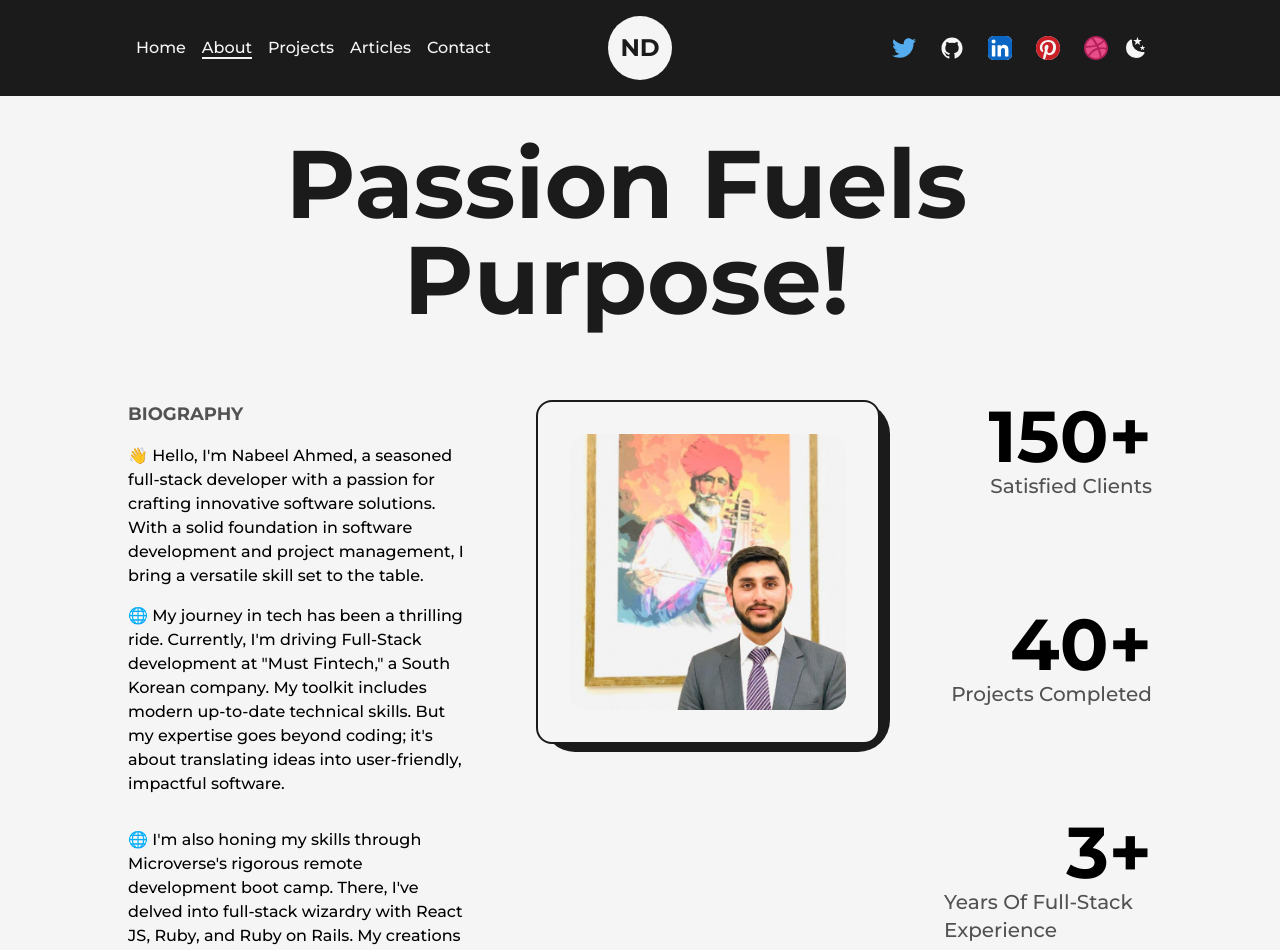
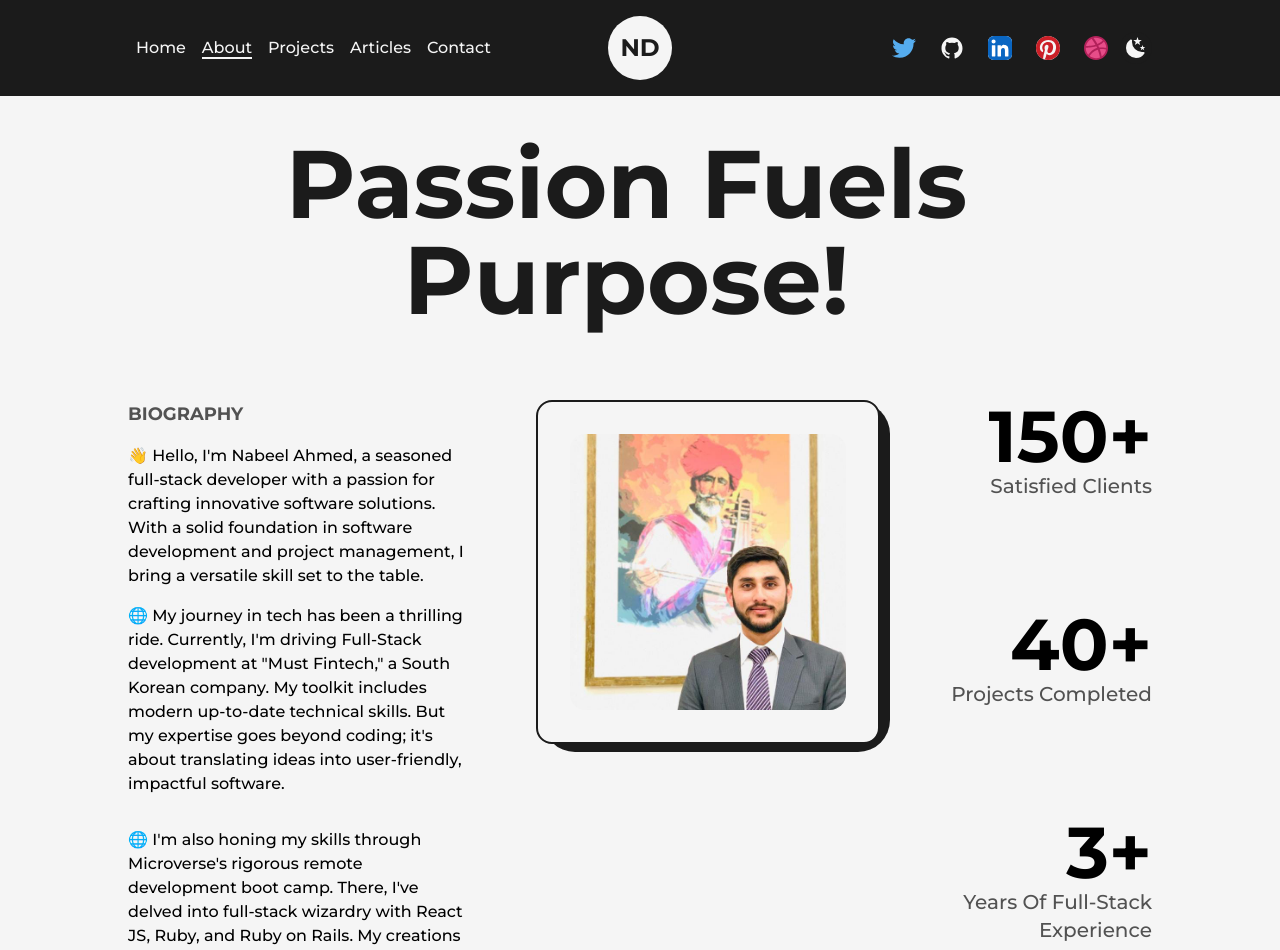
Before and after one commit to Metaverse-Nabeel/portfolio_next_JS, a Next.js app: page /about in a window 1280 px wide. Shown: the top 950 px of the page. Built offline with nearby package versions, Linux system fonts and the light colour scheme.

Commit message:
Fix about section bug in stats alignment

```diff
--- a/src/pages/about.js
+++ b/src/pages/about.js
@@ -124,7 +124,7 @@ const about = () => {
                   <p className="inline-block text-7xl font-bold">
                     <AnimateNumbers value={value} />+
                   </p>
-                  <h2 className="text-xl font-medium capitalize text-dark/75 dark:text-light/75 xl:text-center md:text-lg sm:text-base xs:text-sm">
+                  <h2 className="text-xl text-end font-medium capitalize text-dark/75 dark:text-light/75 xl:text-center md:text-lg sm:text-base xs:text-sm">
                     {name}
                   </h2>
                 </div>
```
